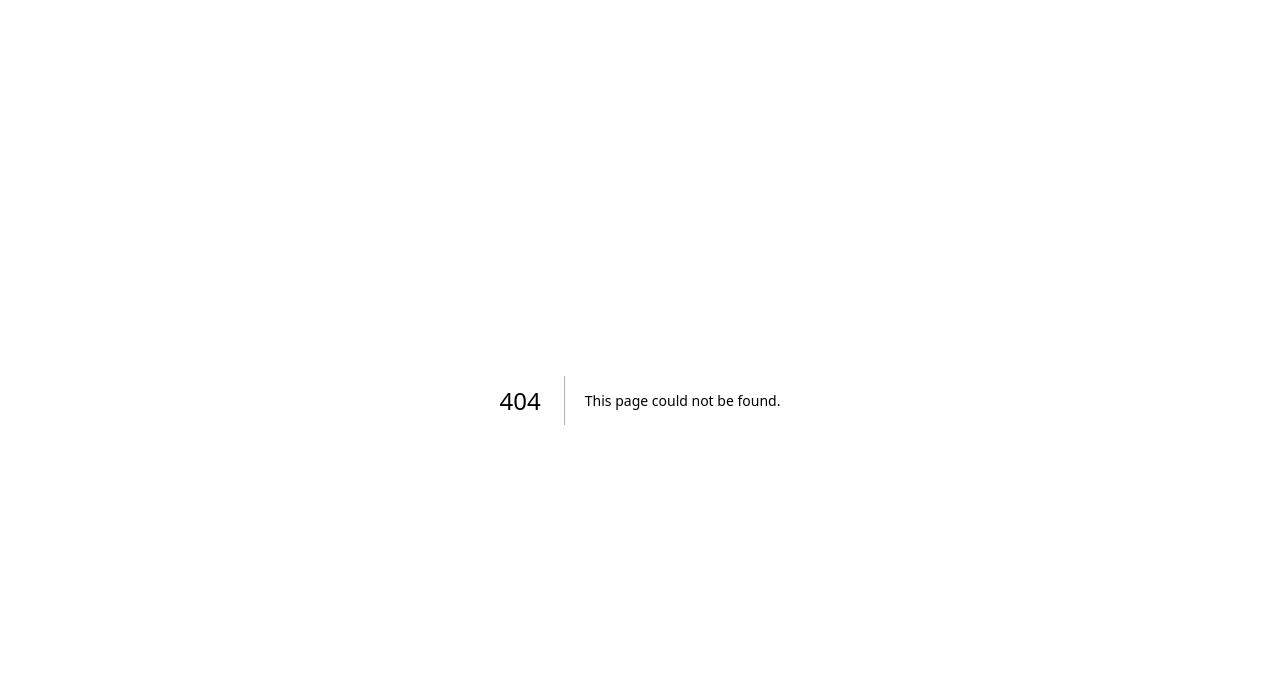
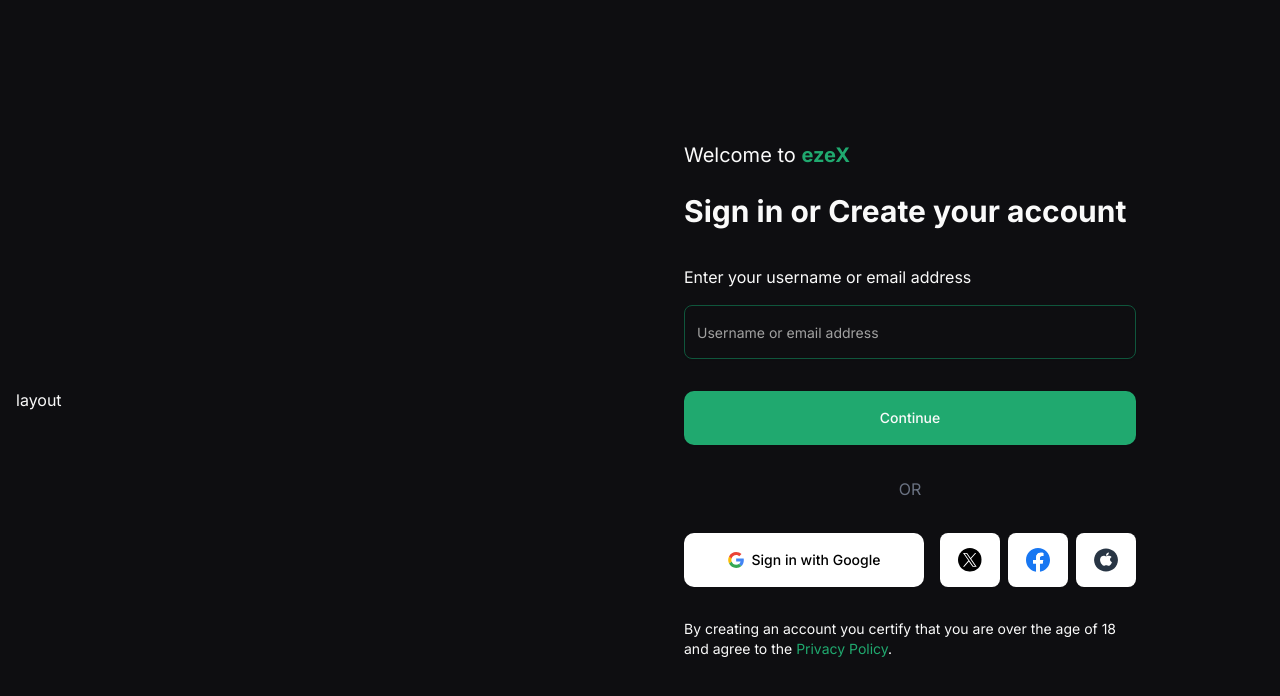
Before and after one commit to nima-ca/ezex-frontend, a Next.js app: page /auth/sign-in/email in a window 1280 px wide. Before the commit this address had no page. Shown: the top 696 px of the page. Built offline with nearby package versions, Linux system fonts and the light colour scheme.

Commit message:
feat: add auth layout with sign-in with email page ui and modify Input and Button components

```diff
--- /dev/null
+++ b/src/app/auth/layout.tsx
@@ -0,0 +1,18 @@
+import { Metadata } from "next";
+import { FC, PropsWithChildren } from "react";
+
+export const metadata: Metadata = {
+    title: "Ezex - Sign-In",
+    description: "Created by Pactus Team",
+};
+
+const AuthLayout: FC<PropsWithChildren> = ({ children }) => {
+    return (
+        <main className="main-container flex min-h-screen items-center gap-x-20 px-4 py-6">
+            <div className="flex h-full w-full">layout</div>
+            <div className="flex h-full w-full">{children}</div>
+        </main>
+    );
+};
+
+export default AuthLayout;
--- /dev/null
+++ b/src/app/auth/sign-in/email/page.tsx
@@ -0,0 +1,64 @@
+import AppleLogoIcon from "@/components/icons/appleLogo";
+import FacebookLogoIcon from "@/components/icons/facebookLogo";
+import GoogleLogoIcon from "@/components/icons/googleLogo";
+import XLogoIcon from "@/components/icons/xLogo";
+import { Button } from "@/components/ui/button";
+import { Input } from "@/components/ui/input";
+import Link from "next/link";
+import { FC } from "react";
+
+const SigninWithEmailPage: FC = () => {
+    return (
+        <div className="flex w-full max-w-[28.75rem] flex-col p-1">
+            <p className="mb-6 text-xl">
+                Welcome to{" "}
+                <span className="text-primary-500 font-bold">ezeX</span>
+            </p>
+
+            <h1 className="text-3xl font-bold">
+                Sign in or Create your account
+            </h1>
+
+            <label htmlFor="email" className="mt-9 mb-4">
+                Enter your username or email address
+            </label>
+
+            <Input id="email" placeholder="Username or email address" />
+
+            <Button size="lg" className="mt-8">
+                Continue
+            </Button>
+
+            <span className="my-8 self-center text-gray-500">OR</span>
+
+            <div className="mb-8 flex w-full items-center justify-between">
+                <Button size="lg" color="white" className="w-full max-w-60">
+                    <GoogleLogoIcon />
+                    Sign in with Google
+                </Button>
+                <div className="flex items-center gap-2">
+                    <Button color="white" size="icon">
+                        <XLogoIcon className="size-6" />
+                    </Button>
+                    <Button color="white" size="icon">
+                        <FacebookLogoIcon className="size-6" />
+                    </Button>
+                    <Button color="white" size="icon">
+                        <AppleLogoIcon className="size-7" />
+                    </Button>
+                </div>
+            </div>
+
+            <p className="text-sm">
+                By creating an account you certify that you are over the age of
+                18 and agree to the{" "}
+                <Link className="text-primary-500" href="#">
+                    Privacy Policy
+                </Link>
+                .
+            </p>
+        </div>
+    );
+};
+
+export default SigninWithEmailPage;
--- a/src/app/globals.css
+++ b/src/app/globals.css
@@ -5,13 +5,25 @@
 @custom-variant dark (&:is(.dark *));
 
 @theme {
-    --font-sans: var(--font-geist-sans);
-    --font-mono: var(--font-geist-mono);
+    --font-sans: var(--font-inter);
+    --font-mono: var(--font-roboto-mono);
 }
 
 :root {
-    --background: oklch(1 0 0);
-    --foreground: oklch(0.145 0 0);
+    --color-ocean-green-50: #eefbf4;
+    --color-ocean-green-100: #d5f6e2;
+    --color-ocean-green-200: #aeecc9;
+    --color-ocean-green-300: #7adbac;
+    --color-ocean-green-400: #39b47c;
+    --color-ocean-green-500: #20a96f;
+    --color-ocean-green-600: #138859;
+    --color-ocean-green-700: #0f6d49;
+    --color-ocean-green-800: #0f563c;
+    --color-ocean-green-900: #0d4733;
+    --color-ocean-green-950: #06281d;
+
+    --background: #ffffff;
+    --foreground: #0e0e11;
     --card: oklch(1 0 0);
     --card-foreground: oklch(0.145 0 0);
     --popover: oklch(1 0 0);
@@ -46,14 +58,14 @@
 }
 
 .dark {
-    --background: oklch(0.145 0 0);
-    --foreground: oklch(0.985 0 0);
+    --background: #0e0e11;
+    --foreground: #fafafa;
     --card: oklch(0.145 0 0);
     --card-foreground: oklch(0.985 0 0);
     --popover: oklch(0.145 0 0);
     --popover-foreground: oklch(0.985 0 0);
-    --primary: oklch(0.985 0 0);
-    --primary-foreground: oklch(0.205 0 0);
+    --primary: var(--color-ocean-green-500);
+    --primary-foreground: oklch(0.985 0 0);
     --secondary: oklch(0.269 0 0);
     --secondary-foreground: oklch(0.985 0 0);
     --muted: oklch(0.269 0 0);
@@ -117,13 +129,34 @@
     --color-sidebar-accent-foreground: var(--sidebar-accent-foreground);
     --color-sidebar-border: var(--sidebar-border);
     --color-sidebar-ring: var(--sidebar-ring);
+
+    --color-primary-50: var(--color-ocean-green-50);
+    --color-primary-100: var(--color-ocean-green-100);
+    --color-primary-200: var(--color-ocean-green-200);
+    --color-primary-300: var(--color-ocean-green-300);
+    --color-primary-400: var(--color-ocean-green-400);
+    --color-primary-500: var(--color-ocean-green-500);
+    --color-primary-600: var(--color-ocean-green-600);
+    --color-primary-700: var(--color-ocean-green-700);
+    --color-primary-800: var(--color-ocean-green-800);
+    --color-primary-900: var(--color-ocean-green-900);
+    --color-primary-950: var(--color-ocean-green-950);
+
+    --font-sans: var(--font-inter);
+    --font-mono: var(--font-roboto-mono);
 }
 
 @layer base {
-  * {
-    @apply border-border outline-ring/50;
+    * {
+        @apply border-border outline-ring/50;
     }
-  body {
-    @apply bg-background text-foreground;
+    body {
+        @apply bg-background text-foreground;
     }
 }
+
+.main-container {
+    margin: 0 auto;
+    width: 100%;
+    max-width: 1440px;
+}
--- a/src/app/layout.tsx
+++ b/src/app/layout.tsx
@@ -1,37 +1,36 @@
 import Providers from "@/providers/providers";
 import type { Metadata } from "next";
-import { Geist, Geist_Mono } from "next/font/google";
+import { Inter, Roboto_Mono } from "next/font/google";
+import { FC, PropsWithChildren } from "react";
 import "./globals.css";
 
-const geistSans = Geist({
-    variable: "--font-geist-sans",
+const inter = Inter({
+    variable: "--font-inter",
     subsets: ["latin"],
 });
 
-const geistMono = Geist_Mono({
-    variable: "--font-geist-mono",
+const robotoMono = Roboto_Mono({
+    variable: "--font-roboto-mono",
     subsets: ["latin"],
 });
 
 export const metadata: Metadata = {
-    title: "Create Next App",
-    description: "Generated by create next app",
+    title: "Ezex - Easy Exchange",
+    description: "Created by Pactus Team",
 };
 
-export default function RootLayout({
-    children,
-}: Readonly<{
-    children: React.ReactNode;
-}>) {
+const RootLayout: FC<PropsWithChildren> = ({ children }) => {
     return (
-        <html lang="en">
+        <html lang="en" className="dark">
             <Providers>
                 <body
-                    className={`${geistSans.variable} ${geistMono.variable} antialiased`}
+                    className={`${inter.variable} ${robotoMono.variable} min-h-svh max-w-screen font-sans antialiased`}
                 >
                     {children}
                 </body>
             </Providers>
         </html>
     );
-}
+};
+
+export default RootLayout;
--- /dev/null
+++ b/src/components/icons/appleLogo.tsx
@@ -0,0 +1,25 @@
+import { FC, SVGProps } from "react";
+
+const AppleLogoIcon: FC<SVGProps<SVGSVGElement>> = props => {
+    return (
+        <svg
+            width="33"
+            height="31"
+            viewBox="0 0 33 31"
+            fill="none"
+            xmlns="http://www.w3.org/2000/svg"
+            {...props}
+        >
+            <path
+                d="M30.5469 15.5C30.5469 22.9865 24.2609 29.0625 16.5 29.0625C8.7391 29.0625 2.45312 22.9865 2.45312 15.5C2.45312 8.00671 8.7391 1.93749 16.5 1.93749C24.2609 1.93749 30.5469 8.00671 30.5469 15.5Z"
+                fill="#283544"
+            />
+            <path
+                d="M23.0841 12.0681C23.0074 12.1113 21.1827 13.0224 21.1827 15.0426C21.2687 17.3465 23.4854 18.1545 23.5234 18.1545C23.4854 18.1977 23.1888 19.2551 22.3101 20.3637C21.6127 21.3185 20.8387 22.2812 19.6633 22.2812C18.5453 22.2812 18.144 21.6449 16.854 21.6449C15.4686 21.6449 15.0766 22.2812 14.0159 22.2812C12.8406 22.2812 12.0092 21.2669 11.2738 20.321C10.3185 19.083 9.50644 17.1402 9.47777 15.2747C9.45845 14.2862 9.66909 13.3145 10.2038 12.4892C10.9585 11.3369 12.3059 10.5548 13.7772 10.529C14.9046 10.4948 15.9079 11.2254 16.596 11.2254C17.2553 11.2254 18.488 10.529 19.8827 10.529C20.4847 10.5295 22.0901 10.6927 23.0841 12.0681ZM16.5006 10.3316C16.2999 9.42888 16.854 8.52615 17.37 7.95031C18.0293 7.25392 19.0707 6.78125 19.9687 6.78125C20.026 7.68398 19.6627 8.56932 19.0133 9.21413C18.4307 9.91052 17.4273 10.4348 16.5006 10.3316Z"
+                fill="white"
+            />
+        </svg>
+    );
+};
+
+export default AppleLogoIcon;
--- /dev/null
+++ b/src/components/icons/facebookLogo.tsx
@@ -0,0 +1,24 @@
+import { FC, SVGProps } from "react";
+
+const FacebookLogoIcon: FC<SVGProps<SVGSVGElement>> = props => {
+    return (
+        <svg
+            xmlns="http://www.w3.org/2000/svg"
+            width="1em"
+            height="1em"
+            viewBox="0 0 256 256"
+            {...props}
+        >
+            <path
+                fill="#1877F2"
+                d="M256 128C256 57.308 198.692 0 128 0S0 57.308 0 128c0 63.888 46.808 116.843 108 126.445V165H75.5v-37H108V99.8c0-32.08 19.11-49.8 48.348-49.8C170.352 50 185 52.5 185 52.5V84h-16.14C152.959 84 148 93.867 148 103.99V128h35.5l-5.675 37H148v89.445c61.192-9.602 108-62.556 108-126.445"
+            ></path>
+            <path
+                fill="#FFF"
+                d="m177.825 165l5.675-37H148v-24.01C148 93.866 152.959 84 168.86 84H185V52.5S170.352 50 156.347 50C127.11 50 108 67.72 108 99.8V128H75.5v37H108v89.445A129 129 0 0 0 128 256a129 129 0 0 0 20-1.555V165z"
+            ></path>
+        </svg>
+    );
+};
+
+export default FacebookLogoIcon;
--- /dev/null
+++ b/src/components/icons/googleLogo.tsx
@@ -0,0 +1,32 @@
+import { FC, SVGProps } from "react";
+
+const GoogleLogoIcon: FC<SVGProps<SVGSVGElement>> = props => {
+    return (
+        <svg
+            xmlns="http://www.w3.org/2000/svg"
+            width="0.98em"
+            height="1em"
+            viewBox="0 0 256 262"
+            {...props}
+        >
+            <path
+                fill="#4285F4"
+                d="M255.878 133.451c0-10.734-.871-18.567-2.756-26.69H130.55v48.448h71.947c-1.45 12.04-9.283 30.172-26.69 42.356l-.244 1.622l38.755 30.023l2.685.268c24.659-22.774 38.875-56.282 38.875-96.027"
+            ></path>
+            <path
+                fill="#34A853"
+                d="M130.55 261.1c35.248 0 64.839-11.605 86.453-31.622l-41.196-31.913c-11.024 7.688-25.82 13.055-45.257 13.055c-34.523 0-63.824-22.773-74.269-54.25l-1.531.13l-40.298 31.187l-.527 1.465C35.393 231.798 79.49 261.1 130.55 261.1"
+            ></path>
+            <path
+                fill="#FBBC05"
+                d="M56.281 156.37c-2.756-8.123-4.351-16.827-4.351-25.82c0-8.994 1.595-17.697 4.206-25.82l-.073-1.73L15.26 71.312l-1.335.635C5.077 89.644 0 109.517 0 130.55s5.077 40.905 13.925 58.602z"
+            ></path>
+            <path
+                fill="#EB4335"
+                d="M130.55 50.479c24.514 0 41.05 10.589 50.479 19.438l36.844-35.974C195.245 12.91 165.798 0 130.55 0C79.49 0 35.393 29.301 13.925 71.947l42.211 32.783c10.59-31.477 39.891-54.251 74.414-54.251"
+            ></path>
+        </svg>
+    );
+};
+
+export default GoogleLogoIcon;
--- /dev/null
+++ b/src/components/icons/xLogo.tsx
@@ -0,0 +1,32 @@
+import { FC, SVGProps } from "react";
+
+const XLogoIcon: FC<SVGProps<SVGSVGElement>> = props => {
+    return (
+        <svg
+            width="29"
+            height="29"
+            viewBox="0 0 29 29"
+            fill="none"
+            xmlns="http://www.w3.org/2000/svg"
+            {...props}
+        >
+            <g clipPath="url(#clip0_146_31)">
+                <path
+                    d="M14.3204 0C6.41175 0 0 6.41175 0 14.3204C0 22.2291 6.41175 28.6409 14.3204 28.6409C22.2291 28.6409 28.6409 22.2291 28.6409 14.3204C28.6409 6.41175 22.2291 0 14.3204 0Z"
+                    fill="black"
+                />
+                <path
+                    d="M15.8873 13.0245L22.0177 5.89839H20.565L15.242 12.0859L10.9905 5.89839H6.08691L12.516 15.255L6.08691 22.7278H7.53971L13.161 16.1936L17.6508 22.7278H22.5544L15.8869 13.0245H15.8873ZM8.06316 6.99204H10.2946L20.5657 21.6839H18.3343L8.06316 6.99204Z"
+                    fill="white"
+                />
+            </g>
+            <defs>
+                <clipPath id="clip0_146_31">
+                    <rect width="28.6409" height="28.6409" fill="white" />
+                </clipPath>
+            </defs>
+        </svg>
+    );
+};
+
+export default XLogoIcon;
--- a/src/components/ui/button.tsx
+++ b/src/components/ui/button.tsx
@@ -1,11 +1,11 @@
-import * as React from "react";
 import { Slot } from "@radix-ui/react-slot";
 import { cva, type VariantProps } from "class-variance-authority";
+import * as React from "react";
 
 import { cn } from "@/utils/cn";
 
 const buttonVariants = cva(
-    "inline-flex items-center justify-center gap-2 whitespace-nowrap rounded-md text-sm font-medium transition-[color,box-shadow] disabled:pointer-events-none disabled:opacity-50 [&_svg]:pointer-events-none [&_svg:not([class*='size-'])]:size-4 shrink-0 [&_svg]:shrink-0 outline-none focus-visible:border-ring focus-visible:ring-ring/50 focus-visible:ring-[3px] aria-invalid:ring-destructive/20 dark:aria-invalid:ring-destructive/40 aria-invalid:border-destructive",
+    "inline-flex items-center justify-center gap-2 whitespace-nowrap rounded-md text-sm font-medium transition-[color,box-shadow] disabled:pointer-events-none disabled:opacity-50 [&_svg]:pointer-events-none [&_svg:not([class*='size-'])]:size-4 shrink-0 [&_svg]:shrink-0 outline-none focus-visible:border-ring focus-visible:ring-ring/50 focus-visible:ring-[3px] aria-invalid:ring-destructive/20 dark:aria-invalid:ring-destructive/40 aria-invalid:border-destructive cursor-pointer",
     {
         variants: {
             variant: {
@@ -21,10 +21,13 @@
                 link: "text-primary underline-offset-4 hover:underline",
             },
             size: {
-                default: "h-9 px-4 py-2 has-[>svg]:px-3",
+                default: "px-4 py-2 has-[>svg]:px-3",
                 sm: "h-8 rounded-md gap-1.5 px-3 has-[>svg]:px-2.5",
-                lg: "h-10 rounded-md px-6 has-[>svg]:px-4",
-                icon: "size-9",
+                lg: "h-[3.375rem] rounded-lg px-6 has-[>svg]:px-4",
+                icon: "w-[3.75rem] h-[3.375rem]",
+            },
+            color: {
+                white: "bg-white text-black hover:bg-white/90",
             },
         },
         defaultVariants: {
@@ -38,6 +41,7 @@
     className,
     variant,
     size,
+    color,
     asChild = false,
     ...props
 }: React.ComponentProps<"button"> &
@@ -49,7 +53,7 @@
     return (
         <Comp
             data-slot="button"
-            className={cn(buttonVariants({ variant, size, className }))}
+            className={cn(buttonVariants({ variant, size, className, color }))}
             {...props}
         />
     );
--- a/src/components/ui/input.tsx
+++ b/src/components/ui/input.tsx
@@ -11,6 +11,7 @@
                 "border-input file:text-foreground placeholder:text-muted-foreground selection:bg-primary selection:text-primary-foreground flex h-9 w-full min-w-0 rounded-md border bg-transparent px-3 py-1 text-base shadow-xs transition-[color,box-shadow] outline-none file:inline-flex file:h-7 file:border-0 file:bg-transparent file:text-sm file:font-medium disabled:pointer-events-none disabled:cursor-not-allowed disabled:opacity-50 md:text-sm",
                 "focus-visible:border-ring focus-visible:ring-ring/50 focus-visible:ring-[3px]",
                 "aria-invalid:ring-destructive/20 dark:aria-invalid:ring-destructive/40 aria-invalid:border-destructive",
+                "border-primary-800 focus-visible:border-primary-800 focus-visible:ring-primary-800 h-[3.375rem]",
                 className,
             )}
             {...props}
```
